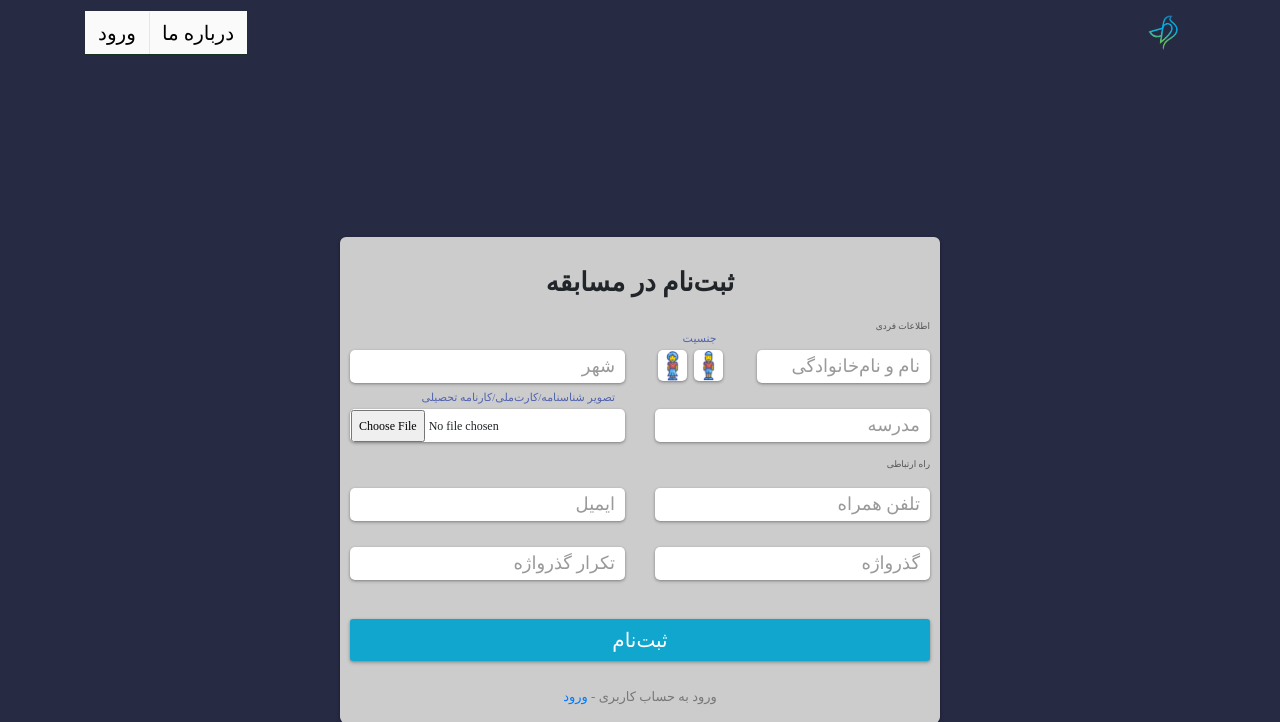
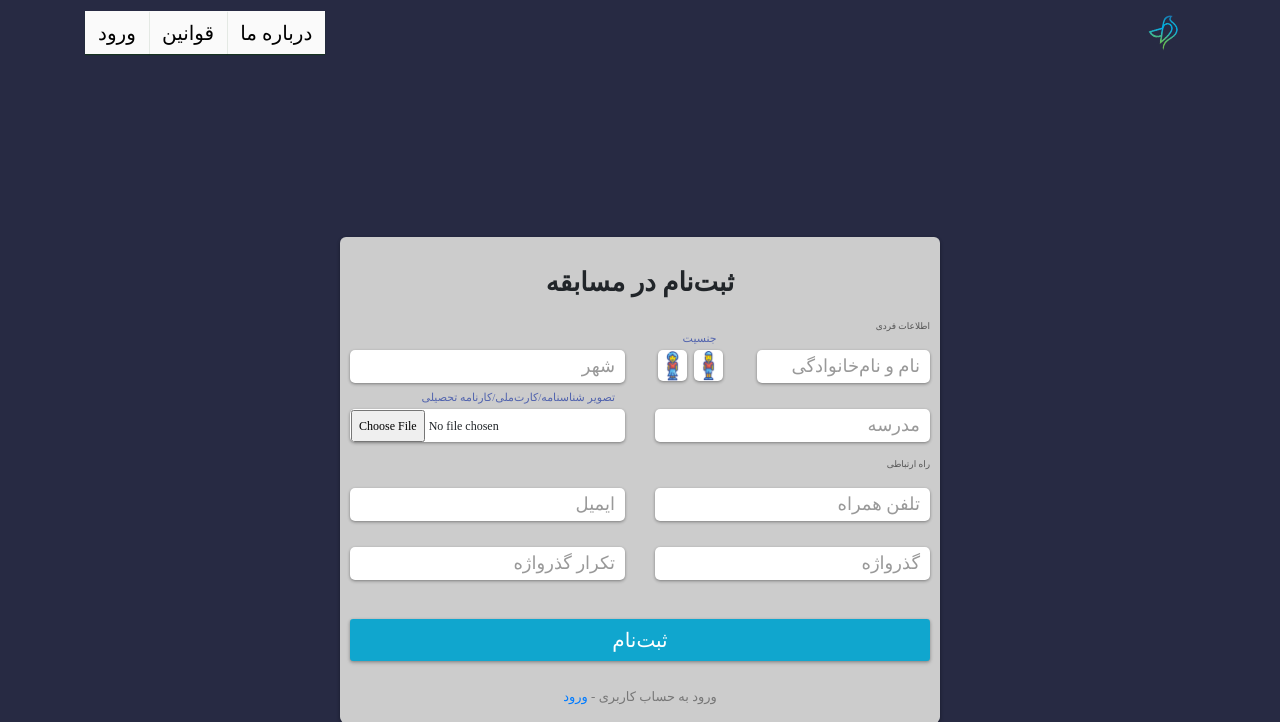
Before and after one commit to Rastaiha/KabaramadalaPeste, a Django app: template templates/auth/signup.html in a window 1280 px wide. Shown: the top 722 px of the page. Run offline with Django 3.2, Linux system fonts and the light colour scheme; the template is opened without the code that fills it, so the values that code supplies are empty; some libraries are stand-ins or nearby versions; some web fonts are replaced.

Commit message:
Add link to rules in nav

```diff
--- a/templates/base/nav.html
+++ b/templates/base/nav.html
@@ -31,6 +31,10 @@
                 <li class="nav-item">
                     <a class="nav-link hover-shadow"
                         href="{% if request.path == '/' %}#about-page{% else %}/about_us{% endif %}">درباره ما</a>
+                </li>
+                <li class="nav-item">
+                    <a class="nav-link hover-shadow"
+                        href="/rules">قوانین</a>
                 </li>
                 {% if user.is_authenticated %}
                     <li class="nav-item">
```
